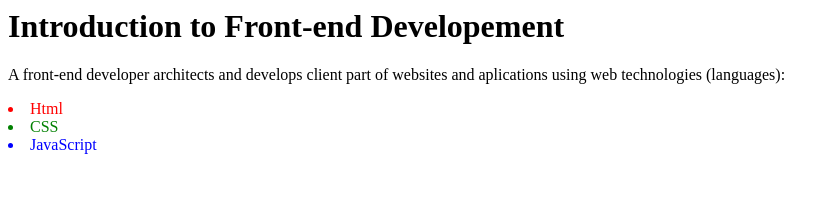
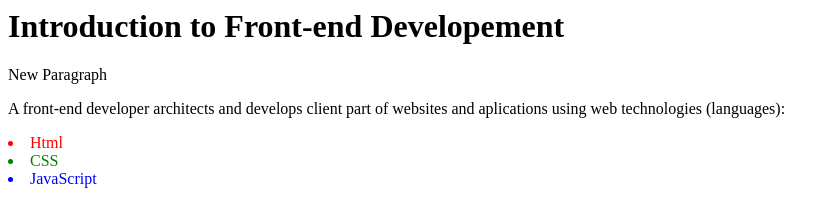
Before and after one commit to Gavratbh/Front-end-Development, a plain HTML site: page index.html in a window 1280 px wide. Shown: the whole page, without its empty margins (0-839 px from the left). Drawn offline with Linux system fonts and the light colour scheme.

Commit message:
New Paragraph Added

```diff
--- a/index.html
+++ b/index.html
@@ -1,5 +1,6 @@
 <h1> Introduction to Front-end Developement</h1>
 
+<p>New Paragraph<p/>
 <p>A front-end developer architects and develops client part of websites and aplications using web technologies (languages):</p>
 
 <ui>
```
